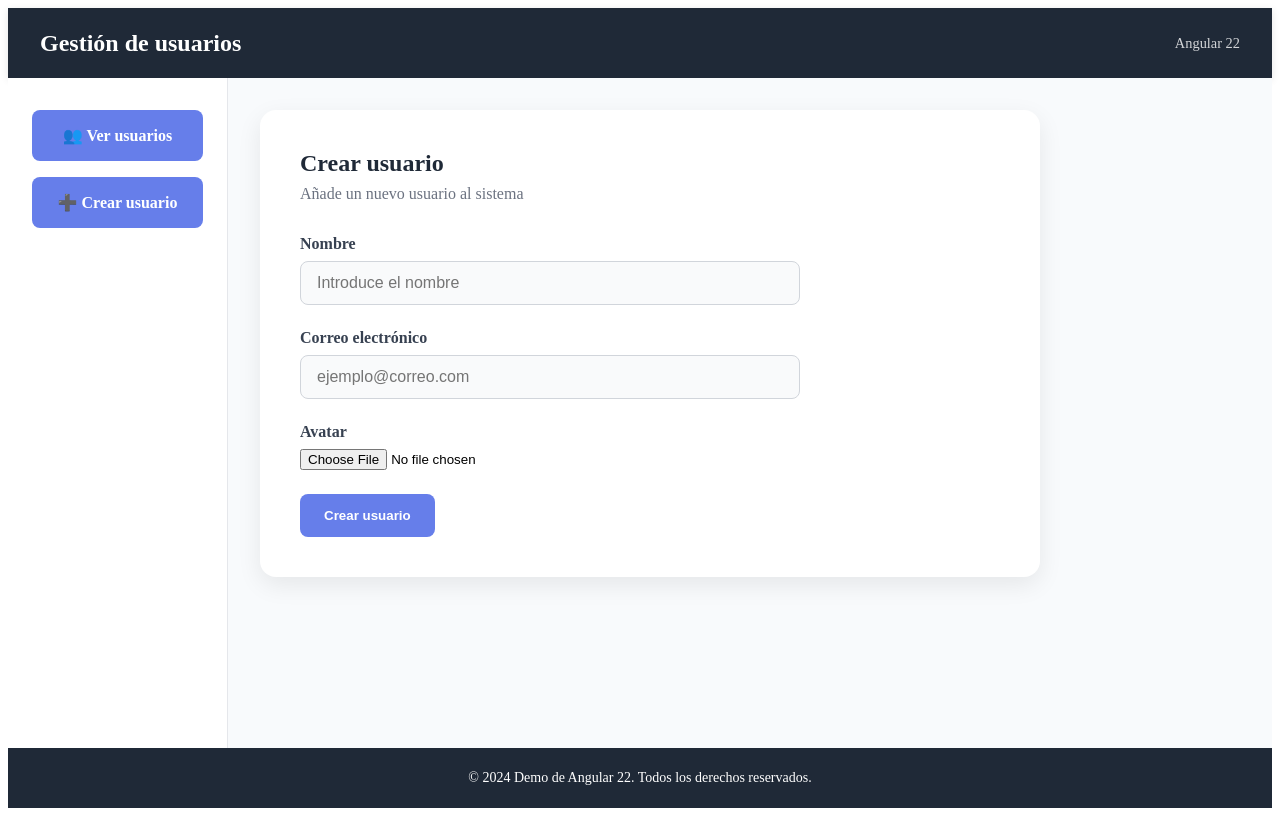
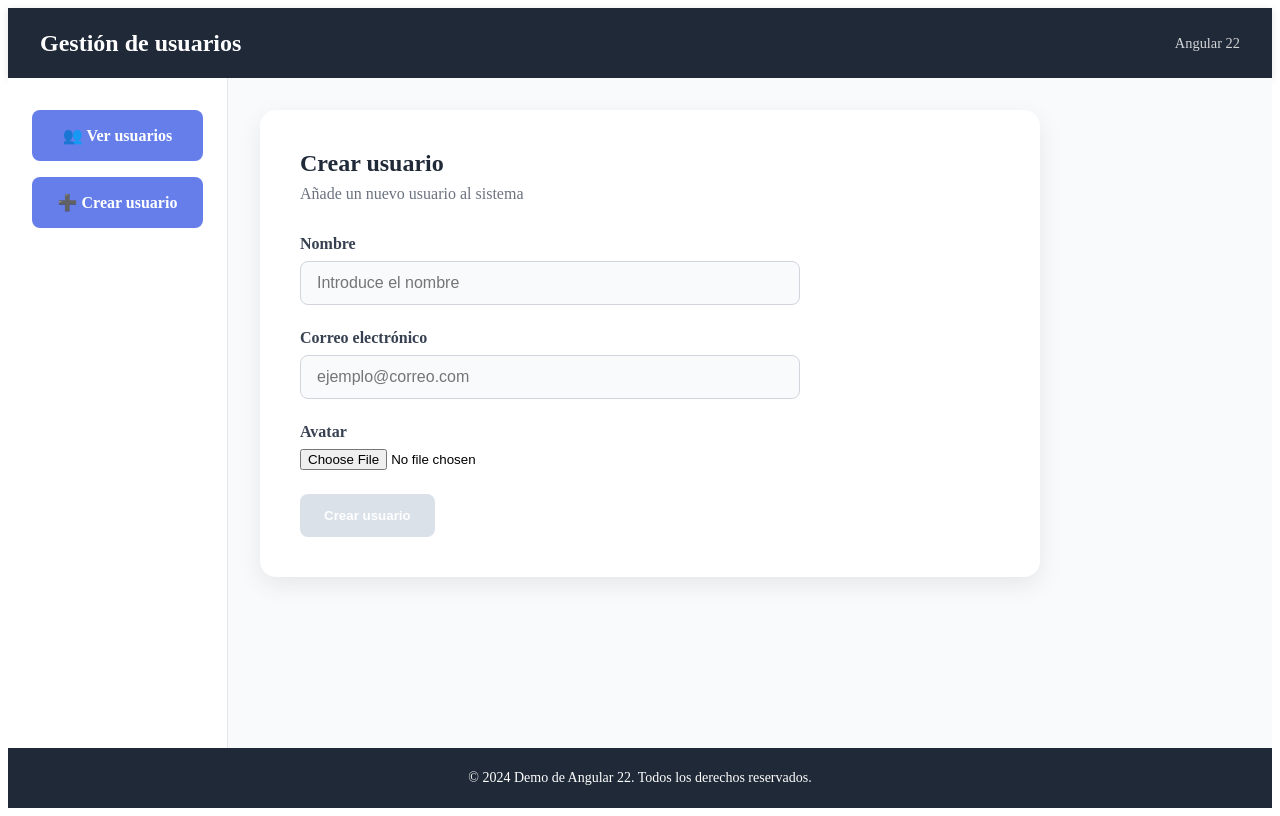
Before and after one commit to davidmtrigogft/angular22, an Angular app: page /create-user in a window 1280 px wide. Built offline with nearby package versions, Linux system fonts and the light colour scheme.

Commit message:
added visual errors and invalid

```diff
--- a/src/app/modules/create-user/create-user.html
+++ b/src/app/modules/create-user/create-user.html
@@ -8,11 +8,21 @@
     <div class="form-field">
       <label>Nombre</label>
       <input type="text" placeholder="Introduce el nombre" [formField]="userForm.name" />
+      @if (userForm.name().invalid() && userForm.name().touched()) {
+      <span class="error-message">
+        El nombre es obligatorio
+      </span>
+      }
     </div>
 
     <div class="form-field">
       <label>Correo electrónico</label>
       <input type="email" placeholder="ejemplo@correo.com" [formField]="userForm.email" />
+      @if (userForm.email().invalid() && userForm.email().touched()) {
+      <span class="error-message">
+        Introduce un email válido
+      </span>
+      }
     </div>
 
     <div class="form-field">
@@ -20,7 +30,7 @@
       <input type="file" (change)="onAvatarSelected($event)" />
     </div>
 
-    <button type="submit" class="form-button">
+    <button type="submit" class="form-button" [disabled]="userForm().invalid()">
       Crear usuario
     </button>
   </form>
--- a/src/app/modules/create-user/create-user.scss
+++ b/src/app/modules/create-user/create-user.scss
@@ -74,3 +74,14 @@
   background: #5368d5;
   transform: translateY(-2px);
 }
+
+.form-button:disabled {
+  background: #cbd5e1;
+  cursor: not-allowed;
+  opacity: 0.7;
+}
+
+.error-message {
+  color: #ef4444;
+  font-size: 0.875rem;
+}
```
